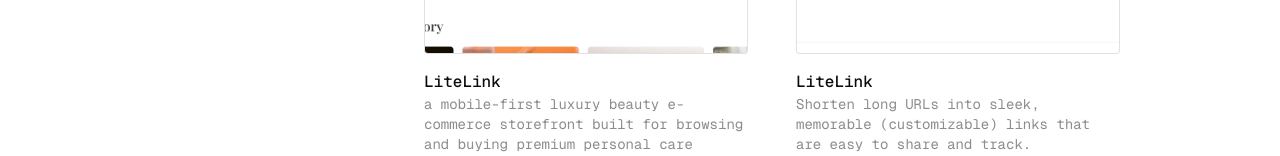
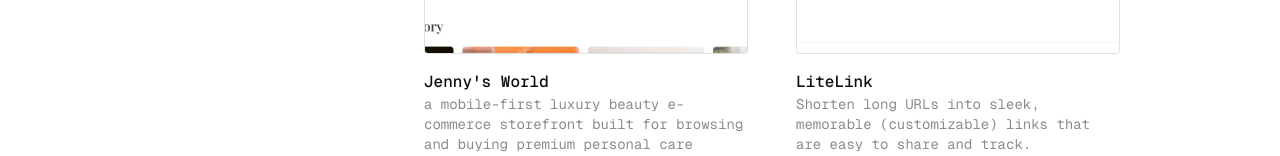
Before and after one commit to veenzent/v0_veenzent, a Next.js app: page /projects in a window 1280 px wide. Shown: the part 742-898 px from the top of the page. Built offline with nearby package versions, Linux system fonts and the light colour scheme.

Commit message:
UPDATE: updated jenny's world project name in project's dashboard (Jennys World)

```diff
--- a/data/projects.ts
+++ b/data/projects.ts
@@ -8,7 +8,7 @@
 
 export const projects: Project[] = [
     {
-        title: "LiteLink",
+        title: "Jenny's World",
         description:
             "a mobile-first luxury beauty e-commerce storefront built for browsing and buying premium personal care products like Perfumes, Skincare, Cosmetics, Deodorants, and Hair Care. Styled in blush pink, gold, and charcoal.",
         image: jennysWorld.src,
```
